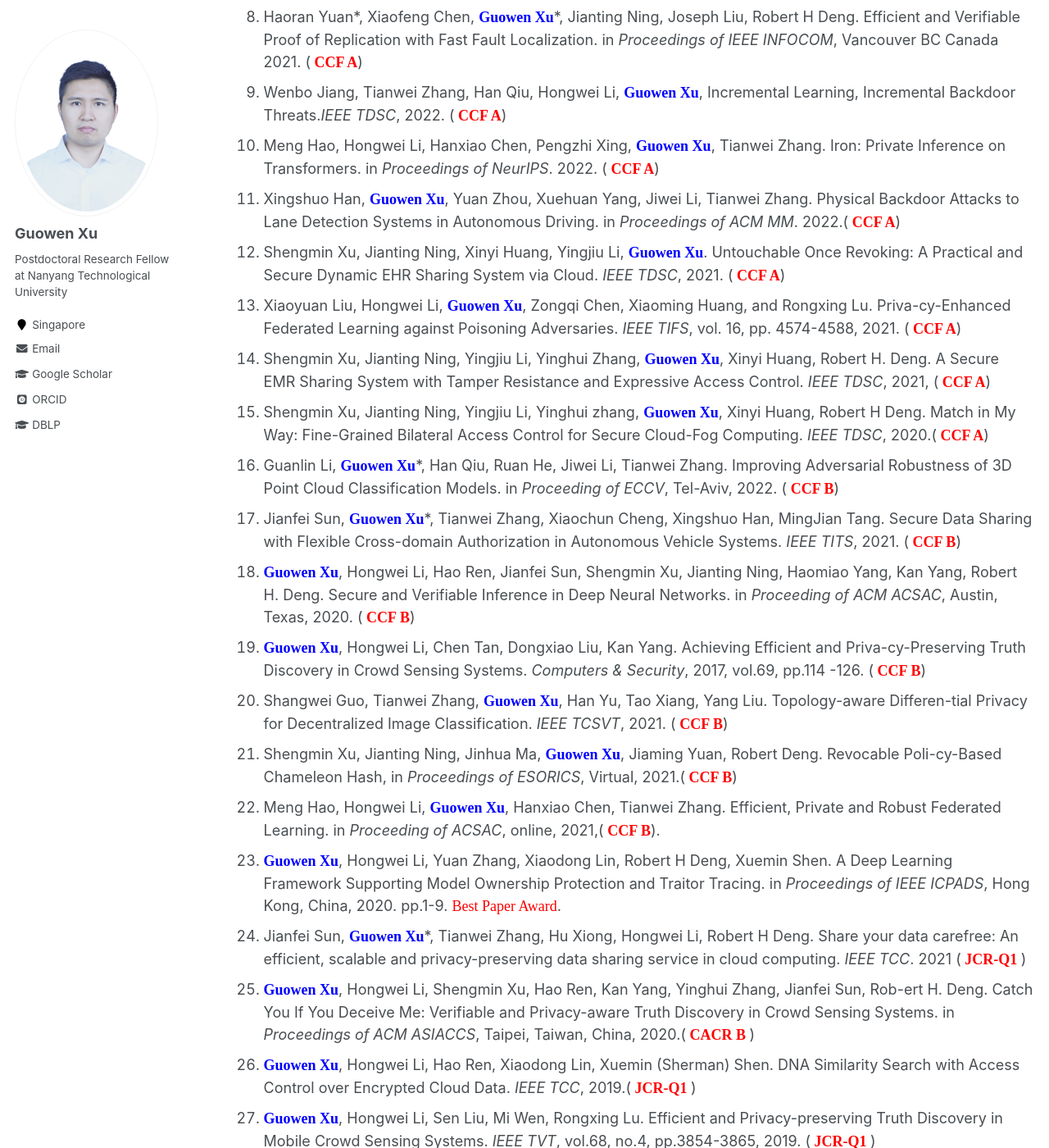
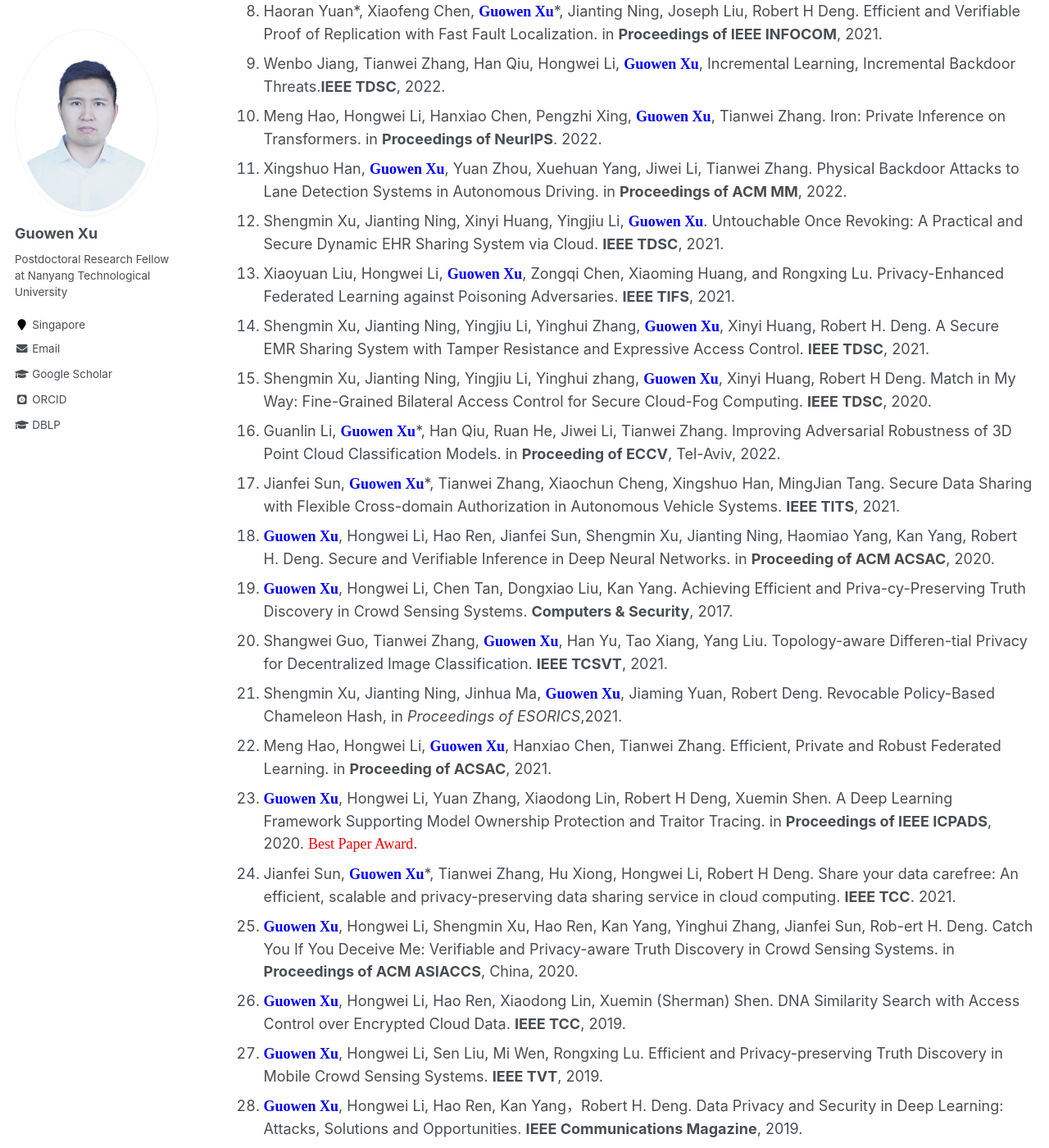
Before and after one commit to Guowen-xu/guowen-xu.github.io, a Jekyll site: the page built from _pages/publications.md, in a window 1280 px wide and 1400 px high, scrolled down 765 px. Shown: the whole window at 82% size. Built offline with Jekyll 4.4.1, drawn with Linux system fonts in a browser that asks for light colours; some web fonts are replaced; some of the changed text lies outside the part shown.

Commit message:
Update publications.md

```diff
--- a/_pages/publications.md
+++ b/_pages/publications.md
@@ -14,38 +14,38 @@ You can find my articles on my [Google Scholar](https://scholar.google.com.hk/ci
 
 
 
-1. **<font face="Times New Roman" color=blue size=4> Guowen Xu</font>**, Hongwei Li, Yun Zhang, Shengmin Xu, Jianting Ning, Robert H. Deng. Privacy-preserving Federated Deep Learning with Irregular Users. *IEEE TDSC*, 2020. (**<font face="Times New Roman" color=red size=4> CCF A</font>**)
-2. **<font face="Times New Roman" color=blue size=4> Guowen Xu</font>**, Hongwei Li, Sen Liu, Kan Yang, Xiaodong Lin. VerifyNet: Secure and Verifiable Federated Learning. *IEEE TIFS*, vol.15, pp.911-926. 2019.(**<font face="Times New Roman" color=red size=4> CCF A</font>**)
-3. **<font face="Times New Roman" color=blue size=4> Guowen Xu</font>**, Hongwei Li, Yuanshun Dai, Kan Yang, Xiaodong Lin. Enabling Efficient and Ge-ometric Range Query with Access Control over Encrypted Spatial Data. *IEEE TIFS*, vol.14, no.4, pp.870-885, 2018. (**<font face="Times New Roman" color=red size=4> CCF A</font>**)
-4. **<font face="Times New Roman" color=blue size=4> Guowen Xu</font>**, Xingshuo Han, Shengmin Xu, Tianwei Zhang, Hongwei Li, Xinyi Huang, Robert H Deng. Hercules: Boosting the Performance of Privacy-preserving Federated Learning. *IEEE TDSC*, 2022. (**<font face="Times New Roman" color=red size=4> CCF A</font>**)
-5. Gelei Deng, **<font face="Times New Roman" color=blue size=4> Guowen Xu</font>**\*, Yuan Zhou, Tianwei Zhang, Yang Liu. On the (In)Security of Secure ROS2. in *Proceedings of ACM CCS*, Los Angeles, U.S.A., 2022. (**<font face="Times New Roman" color=red size=4> CCF A</font>**)
-6. Jianfei Sun, **<font face="Times New Roman" color=blue size=4> Guowen Xu</font>**\*, Xuehuan Yang, Tianwei Zhang, Mamoun Alazab, Robert H. Deng. Verifiable, Fair and Privacy-preserving Broadcast Authorization for Flexible Data Sharing in Clouds. *IEEE TIFS*, 2022.(**<font face="Times New Roman" color=red size=4> CCF A</font>**)
-7. Jianfei Sun, **<font face="Times New Roman" color=blue size=4> Guowen Xu</font>**\*, Tianwei Zhang, Mamoun Alazab, Robert H. Deng. A Practical Fog-based Privacy-preserving Online Car-hailing Service System. *IEEE TIFS*, 2022.(**<font face="Times New Roman" color=red size=4> CCF A</font>**)
-8. Haoran Yuan\*, Xiaofeng Chen, **<font face="Times New Roman" color=blue size=4> Guowen Xu</font>**\*, Jianting Ning, Joseph Liu, Robert H Deng.  Efficient and Verifiable Proof of Replication with Fast Fault Localization. in *Proceedings of IEEE INFOCOM*, Vancouver BC Canada 2021. (**<font face="Times New Roman" color=red size=4> CCF A</font>**)
-9. Wenbo Jiang, Tianwei Zhang, Han Qiu, Hongwei Li, **<font face="Times New Roman" color=blue size=4> Guowen Xu</font>**, Incremental Learning, Incremental Backdoor Threats.*IEEE TDSC*, 2022. (**<font face="Times New Roman" color=red size=4> CCF A</font>**)
-10. Meng Hao, Hongwei Li, Hanxiao Chen, Pengzhi Xing, **<font face="Times New Roman" color=blue size=4> Guowen Xu</font>**, Tianwei Zhang. Iron: Private Inference on Transformers. in *Proceedings of NeurIPS*. 2022. (**<font face="Times New Roman" color=red size=4> CCF A</font>**)
-11. Xingshuo Han, **<font face="Times New Roman" color=blue size=4> Guowen Xu</font>**, Yuan Zhou, Xuehuan Yang, Jiwei Li, Tianwei Zhang. Physical Backdoor Attacks to Lane Detection Systems in Autonomous Driving. in *Proceedings of ACM MM*. 2022.(**<font face="Times New Roman" color=red size=4> CCF A</font>**)
-12. Shengmin Xu, Jianting Ning, Xinyi Huang, Yingjiu Li, **<font face="Times New Roman" color=blue size=4> Guowen Xu</font>**. Untouchable Once Revoking: A Practical and Secure Dynamic EHR Sharing System via Cloud. *IEEE TDSC*, 2021.  (**<font face="Times New Roman" color=red size=4> CCF A</font>**)
-13. Xiaoyuan Liu, Hongwei Li, **<font face="Times New Roman" color=blue size=4> Guowen Xu</font>**, Zongqi Chen, Xiaoming Huang, and Rongxing Lu. Priva-cy-Enhanced Federated Learning against Poisoning Adversaries. *IEEE TIFS*, vol. 16, pp. 4574-4588, 2021. (**<font face="Times New Roman" color=red size=4> CCF A</font>**)
-14. Shengmin Xu, Jianting Ning, Yingjiu Li, Yinghui Zhang, **<font face="Times New Roman" color=blue size=4> Guowen Xu</font>**, Xinyi Huang, Robert H. Deng. A Secure EMR Sharing System with Tamper Resistance and Expressive Access Control. *IEEE TDSC*, 2021, (**<font face="Times New Roman" color=red size=4> CCF A</font>**)
-15. Shengmin Xu, Jianting Ning, Yingjiu Li, Yinghui zhang, **<font face="Times New Roman" color=blue size=4> Guowen Xu</font>**, Xinyi Huang, Robert H Deng. Match in My Way: Fine-Grained Bilateral Access Control for Secure Cloud-Fog Computing. *IEEE TDSC*, 2020.(**<font face="Times New Roman" color=red size=4> CCF A</font>**)
-16. Guanlin Li, **<font face="Times New Roman" color=blue size=4> Guowen Xu</font>**\*, Han Qiu, Ruan He, Jiwei Li,  Tianwei Zhang. Improving Adversarial Robustness of 3D Point Cloud Classification Models. in *Proceeding of  ECCV*, Tel-Aviv, 2022. (**<font face="Times New Roman" color=red size=4> CCF B</font>**)
-17. Jianfei Sun,  **<font face="Times New Roman" color=blue size=4> Guowen Xu</font>**\*, Tianwei Zhang, Xiaochun Cheng, Xingshuo Han, MingJian Tang. Secure Data Sharing with Flexible Cross-domain Authorization in Autonomous Vehicle Systems. *IEEE TITS*, 2021. (**<font face="Times New Roman" color=red size=4> CCF B</font>**)
-18. **<font face="Times New Roman" color=blue size=4> Guowen Xu</font>**, Hongwei Li, Hao Ren, Jianfei Sun, Shengmin Xu, Jianting Ning, Haomiao Yang, Kan Yang, Robert H. Deng. Secure and Verifiable Inference in Deep Neural Networks. in *Proceeding of ACM ACSAC*, Austin, Texas, 2020. (**<font face="Times New Roman" color=red size=4> CCF B</font>**)
-19. **<font face="Times New Roman" color=blue size=4> Guowen Xu</font>**, Hongwei Li, Chen Tan, Dongxiao Liu, Kan Yang. Achieving Efficient and Priva-cy-Preserving Truth Discovery in Crowd Sensing Systems. *Computers & Security*, 2017, vol.69, pp.114 -126. (**<font face="Times New Roman" color=red size=4> CCF B</font>**)
-20. Shangwei Guo, Tianwei Zhang, **<font face="Times New Roman" color=blue size=4> Guowen Xu</font>**, Han Yu, Tao Xiang, Yang Liu. Topology-aware Differen-tial Privacy for Decentralized Image Classification. *IEEE TCSVT*, 2021. (**<font face="Times New Roman" color=red size=4> CCF B</font>**)
-21. Shengmin Xu, Jianting Ning, Jinhua Ma, **<font face="Times New Roman" color=blue size=4> Guowen Xu</font>**, Jiaming Yuan, Robert Deng. Revocable Poli-cy-Based Chameleon Hash, in *Proceedings of ESORICS*, Virtual, 2021.(**<font face="Times New Roman" color=red size=4> CCF B</font>**)
-22. Meng Hao, Hongwei Li, **<font face="Times New Roman" color=blue size=4> Guowen Xu</font>**, Hanxiao Chen, Tianwei Zhang. Efficient, Private and Robust Federated Learning. in *Proceeding of ACSAC*, online, 2021,(**<font face="Times New Roman" color=red size=4> CCF B</font>**).
-23. **<font face="Times New Roman" color=blue size=4> Guowen Xu</font>**, Hongwei Li, Yuan Zhang, Xiaodong Lin, Robert H Deng, Xuemin Shen. A Deep Learning Framework Supporting Model Ownership Protection and Traitor Tracing. in *Proceedings of IEEE ICPADS*, Hong Kong, China, 2020. pp.1-9. <font face="Times New Roman" color=red size=4> Best Paper Award</font>.
-24. Jianfei Sun,  **<font face="Times New Roman" color=blue size=4> Guowen Xu</font>**\*, Tianwei Zhang, Hu Xiong, Hongwei Li, Robert H Deng. Share your data carefree: An efficient, scalable and privacy-preserving data sharing service in cloud computing. *IEEE TCC*. 2021  (**<font face="Times New Roman" color=red size=4> JCR-Q1 </font>**)
-25. **<font face="Times New Roman" color=blue size=4> Guowen Xu</font>**, Hongwei Li, Shengmin Xu, Hao Ren, Kan Yang, Yinghui Zhang, Jianfei Sun, Rob-ert H. Deng. Catch You If You Deceive Me: Verifiable and Privacy-aware Truth Discovery in Crowd Sensing Systems. in *Proceedings of ACM ASIACCS*, Taipei, Taiwan, China, 2020.(**<font face="Times New Roman" color=red size=4> CACR B </font>**)
-26. **<font face="Times New Roman" color=blue size=4> Guowen Xu</font>**, Hongwei Li, Hao Ren, Xiaodong Lin, Xuemin (Sherman) Shen. DNA Similarity Search with Access Control over Encrypted Cloud Data. *IEEE TCC*, 2019.(**<font face="Times New Roman" color=red size=4> JCR-Q1 </font>**)
-27. **<font face="Times New Roman" color=blue size=4> Guowen Xu</font>**, Hongwei Li, Sen Liu, Mi Wen, Rongxing Lu. Efficient and Privacy-preserving Truth Discovery in Mobile Crowd Sensing Systems. *IEEE TVT*, vol.68, no.4, pp.3854-3865, 2019. (**<font face="Times New Roman" color=red size=4> JCR-Q1 </font>**)
-28. **<font face="Times New Roman" color=blue size=4> Guowen Xu</font>**, Hongwei Li, Hao Ren, Kan Yang，Robert H. Deng. Data Privacy and Security in Deep Learning: Attacks, Solutions and Opportunities. *IEEE Communications Magazine*, vol.57, no.11, pp.116-122, 2019. (**<font face="Times New Roman" color=red size=4> JCR-Q1 </font>**)
-29. Haoxiao Chen, Hongwei Li, Guishan Dong, Meng Hao, **<font face="Times New Roman" color=blue size=4> Guowen Xu</font>**, Xiaoming Huang, Zhe Liu. Practical Membership Inference Attack Against Collaborative Inference in Industrial IoT. *IEEE TII*, 2021, vol. 18, no. 1, pp. 477-487.(**<font face="Times New Roman" color=red size=4> JCR-Q1 </font>**)
-30. Yiran Li, Hongwei Li,  **<font face="Times New Roman" color=blue size=4> Guowen Xu</font>**, Tao Xiang, Rongxing Lu. Practical Privacy-Preserving Federated Learning in Vehicular Fog Computing. *IEEE TVT*, 2021. (**<font face="Times New Roman" color=red size=4> JCR-Q1 </font>**)
-31. Guiqiang Hu, Hongwei Li, **<font face="Times New Roman" color=blue size=4> Guowen Xu</font>**, Xinqiang Ma. Enabling Simultaneous Content Regulation and Privacy Protection for Cloud Storage Image. *IEEE TCC*. 2021  (**<font face="Times New Roman" color=red size=4> JCR-Q1 </font>**)
-32. Hao Ren, Hongwei Li, Dongxiao Liu,  **<font face="Times New Roman" color=blue size=4> Guowen Xu</font>**, Xuemin Shen. Enabling Secure and Versatile Packet Inspection with Probable Cause Privacy for Outsourced Middlebox. *IEEE TCC*. 2021  (**<font face="Times New Roman" color=red size=4> JCR-Q1 </font>**)
-33. Hao Ren, Hongwei Li, Dongxiao Liu,  **<font face="Times New Roman" color=blue size=4> Guowen Xu</font>**，Nan Cheng, Sherman Shen. Privacy-preserving Efficient Verifiable Deep Packet Inspection for Cloud-assisted Middlebox.  *IEEE TCC*. 2021  (**<font face="Times New Roman" color=red size=4> JCR-Q1 </font>**)
-34. Meng Hao, Hongwei Li, Xizhao Luo, **<font face="Times New Roman" color=blue size=4> Guowen Xu</font>**, Haomiao Yang and Sen Liu. Efficient and Priva-cy-enhanced Federated Learning for Industrial Artificial Intelligence. *IEEE TII*. 2021  (**<font face="Times New Roman" color=red size=4> JCR-Q1 </font>**)
-35. **<font face="Times New Roman" color=blue size=4> Guowen Xu</font>**, Hongwei Li, Rongxing Lu. Practical and Privacy-Aware Truth Discovery in Mobile Crowd Sensing Systems. in *Proceedings of ACM CCS*, Toronto, Canada. 2018, pp.2132-2134. (Poster)
+1. **<font face="Times New Roman" color=blue size=4> Guowen Xu</font>**, Hongwei Li, Yun Zhang, Shengmin Xu, Jianting Ning, Robert H. Deng. Privacy-preserving Federated Deep Learning with Irregular Users. **IEEE TDSC**, 2020.
+2. **<font face="Times New Roman" color=blue size=4> Guowen Xu</font>**, Hongwei Li, Sen Liu, Kan Yang, Xiaodong Lin. VerifyNet: Secure and Verifiable Federated Learning. *IEEE TIFS*, vol.15, pp.911-926. 2019.
+3. **<font face="Times New Roman" color=blue size=4> Guowen Xu</font>**, Hongwei Li, Yuanshun Dai, Kan Yang, Xiaodong Lin. Enabling Efficient and Ge-ometric Range Query with Access Control over Encrypted Spatial Data. **IEEE TIFS**,  2018.
+4. **<font face="Times New Roman" color=blue size=4> Guowen Xu</font>**, Xingshuo Han, Shengmin Xu, Tianwei Zhang, Hongwei Li, Xinyi Huang, Robert H Deng. Hercules: Boosting the Performance of Privacy-preserving Federated Learning. **IEEE TDSC**, 2022.
+5. Gelei Deng, **<font face="Times New Roman" color=blue size=4> Guowen Xu</font>**\*, Yuan Zhou, Tianwei Zhang, Yang Liu. On the (In)Security of Secure ROS2. in **Proceedings of ACM CCS**, 2022.
+6. Jianfei Sun, **<font face="Times New Roman" color=blue size=4> Guowen Xu</font>**\*, Xuehuan Yang, Tianwei Zhang, Mamoun Alazab, Robert H. Deng. Verifiable, Fair and Privacy-preserving Broadcast Authorization for Flexible Data Sharing in Clouds. **IEEE TIFS**, 2022.
+7. Jianfei Sun, **<font face="Times New Roman" color=blue size=4> Guowen Xu</font>**\*, Tianwei Zhang, Mamoun Alazab, Robert H. Deng. A Practical Fog-based Privacy-preserving Online Car-hailing Service System. **IEEE TIFS**, 2022.
+8. Haoran Yuan\*, Xiaofeng Chen, **<font face="Times New Roman" color=blue size=4> Guowen Xu</font>**\*, Jianting Ning, Joseph Liu, Robert H Deng.  Efficient and Verifiable Proof of Replication with Fast Fault Localization. in **Proceedings of IEEE INFOCOM**, 2021.
+9. Wenbo Jiang, Tianwei Zhang, Han Qiu, Hongwei Li, **<font face="Times New Roman" color=blue size=4> Guowen Xu</font>**, Incremental Learning, Incremental Backdoor Threats.**IEEE TDSC**, 2022.
+10. Meng Hao, Hongwei Li, Hanxiao Chen, Pengzhi Xing, **<font face="Times New Roman" color=blue size=4> Guowen Xu</font>**, Tianwei Zhang. Iron: Private Inference on Transformers. in **Proceedings of NeurIPS**. 2022.
+11. Xingshuo Han, **<font face="Times New Roman" color=blue size=4> Guowen Xu</font>**, Yuan Zhou, Xuehuan Yang, Jiwei Li, Tianwei Zhang. Physical Backdoor Attacks to Lane Detection Systems in Autonomous Driving. in **Proceedings of ACM MM**, 2022.
+12. Shengmin Xu, Jianting Ning, Xinyi Huang, Yingjiu Li, **<font face="Times New Roman" color=blue size=4> Guowen Xu</font>**. Untouchable Once Revoking: A Practical and Secure Dynamic EHR Sharing System via Cloud. **IEEE TDSC**, 2021.
+13. Xiaoyuan Liu, Hongwei Li, **<font face="Times New Roman" color=blue size=4> Guowen Xu</font>**, Zongqi Chen, Xiaoming Huang, and Rongxing Lu. Privacy-Enhanced Federated Learning against Poisoning Adversaries. **IEEE TIFS**, 2021.
+14. Shengmin Xu, Jianting Ning, Yingjiu Li, Yinghui Zhang, **<font face="Times New Roman" color=blue size=4> Guowen Xu</font>**, Xinyi Huang, Robert H. Deng. A Secure EMR Sharing System with Tamper Resistance and Expressive Access Control. **IEEE TDSC**, 2021.
+15. Shengmin Xu, Jianting Ning, Yingjiu Li, Yinghui zhang, **<font face="Times New Roman" color=blue size=4> Guowen Xu</font>**, Xinyi Huang, Robert H Deng. Match in My Way: Fine-Grained Bilateral Access Control for Secure Cloud-Fog Computing. **IEEE TDSC**, 2020.
+16. Guanlin Li, **<font face="Times New Roman" color=blue size=4> Guowen Xu</font>**\*, Han Qiu, Ruan He, Jiwei Li,  Tianwei Zhang. Improving Adversarial Robustness of 3D Point Cloud Classification Models. in **Proceeding of  ECCV**, Tel-Aviv, 2022.
+17. Jianfei Sun,  **<font face="Times New Roman" color=blue size=4> Guowen Xu</font>**\*, Tianwei Zhang, Xiaochun Cheng, Xingshuo Han, MingJian Tang. Secure Data Sharing with Flexible Cross-domain Authorization in Autonomous Vehicle Systems. **IEEE TITS**, 2021.
+18. **<font face="Times New Roman" color=blue size=4> Guowen Xu</font>**, Hongwei Li, Hao Ren, Jianfei Sun, Shengmin Xu, Jianting Ning, Haomiao Yang, Kan Yang, Robert H. Deng. Secure and Verifiable Inference in Deep Neural Networks. in **Proceeding of ACM ACSAC**, 2020.
+19. **<font face="Times New Roman" color=blue size=4> Guowen Xu</font>**, Hongwei Li, Chen Tan, Dongxiao Liu, Kan Yang. Achieving Efficient and Priva-cy-Preserving Truth Discovery in Crowd Sensing Systems. **Computers & Security**, 2017.
+20. Shangwei Guo, Tianwei Zhang, **<font face="Times New Roman" color=blue size=4> Guowen Xu</font>**, Han Yu, Tao Xiang, Yang Liu. Topology-aware Differen-tial Privacy for Decentralized Image Classification. **IEEE TCSVT**, 2021.
+21. Shengmin Xu, Jianting Ning, Jinhua Ma, **<font face="Times New Roman" color=blue size=4> Guowen Xu</font>**, Jiaming Yuan, Robert Deng. Revocable Policy-Based Chameleon Hash, in *Proceedings of ESORICS*,2021.
+22. Meng Hao, Hongwei Li, **<font face="Times New Roman" color=blue size=4> Guowen Xu</font>**, Hanxiao Chen, Tianwei Zhang. Efficient, Private and Robust Federated Learning. in **Proceeding of ACSAC**, 2021.
+23. **<font face="Times New Roman" color=blue size=4> Guowen Xu</font>**, Hongwei Li, Yuan Zhang, Xiaodong Lin, Robert H Deng, Xuemin Shen. A Deep Learning Framework Supporting Model Ownership Protection and Traitor Tracing. in **Proceedings of IEEE ICPADS**, 2020. <font face="Times New Roman" color=red size=4> Best Paper Award</font>.
+24. Jianfei Sun,  **<font face="Times New Roman" color=blue size=4> Guowen Xu</font>**\*, Tianwei Zhang, Hu Xiong, Hongwei Li, Robert H Deng. Share your data carefree: An efficient, scalable and privacy-preserving data sharing service in cloud computing. **IEEE TCC**. 2021.
+25. **<font face="Times New Roman" color=blue size=4> Guowen Xu</font>**, Hongwei Li, Shengmin Xu, Hao Ren, Kan Yang, Yinghui Zhang, Jianfei Sun, Rob-ert H. Deng. Catch You If You Deceive Me: Verifiable and Privacy-aware Truth Discovery in Crowd Sensing Systems. in **Proceedings of ACM ASIACCS**, China, 2020.
+26. **<font face="Times New Roman" color=blue size=4> Guowen Xu</font>**, Hongwei Li, Hao Ren, Xiaodong Lin, Xuemin (Sherman) Shen. DNA Similarity Search with Access Control over Encrypted Cloud Data. **IEEE TCC**, 2019.
+27. **<font face="Times New Roman" color=blue size=4> Guowen Xu</font>**, Hongwei Li, Sen Liu, Mi Wen, Rongxing Lu. Efficient and Privacy-preserving Truth Discovery in Mobile Crowd Sensing Systems. **IEEE TVT**,  2019.
+28. **<font face="Times New Roman" color=blue size=4> Guowen Xu</font>**, Hongwei Li, Hao Ren, Kan Yang，Robert H. Deng. Data Privacy and Security in Deep Learning: Attacks, Solutions and Opportunities. **IEEE Communications Magazine**, 2019.
+29. Haoxiao Chen, Hongwei Li, Guishan Dong, Meng Hao, **<font face="Times New Roman" color=blue size=4> Guowen Xu</font>**, Xiaoming Huang, Zhe Liu. Practical Membership Inference Attack Against Collaborative Inference in Industrial IoT. **IEEE TII**, 2021.
+30. Yiran Li, Hongwei Li,  **<font face="Times New Roman" color=blue size=4> Guowen Xu</font>**, Tao Xiang, Rongxing Lu. Practical Privacy-Preserving Federated Learning in Vehicular Fog Computing. **IEEE TVT**, 2021.
+31. Guiqiang Hu, Hongwei Li, **<font face="Times New Roman" color=blue size=4> Guowen Xu</font>**, Xinqiang Ma. Enabling Simultaneous Content Regulation and Privacy Protection for Cloud Storage Image. **IEEE TCC**. 2021.
+32. Hao Ren, Hongwei Li, Dongxiao Liu,  **<font face="Times New Roman" color=blue size=4> Guowen Xu</font>**, Xuemin Shen. Enabling Secure and Versatile Packet Inspection with Probable Cause Privacy for Outsourced Middlebox. **IEEE TCC**. 2021.
+33. Hao Ren, Hongwei Li, Dongxiao Liu,  **<font face="Times New Roman" color=blue size=4> Guowen Xu</font>**，Nan Cheng, Sherman Shen. Privacy-preserving Efficient Verifiable Deep Packet Inspection for Cloud-assisted Middlebox.  **IEEE TCC**. 2021.
+34. Meng Hao, Hongwei Li, Xizhao Luo, **<font face="Times New Roman" color=blue size=4> Guowen Xu</font>**, Haomiao Yang and Sen Liu. Efficient and Priva-cy-enhanced Federated Learning for Industrial Artificial Intelligence. **IEEE TII**. 2021
+35. **<font face="Times New Roman" color=blue size=4> Guowen Xu</font>**, Hongwei Li, Rongxing Lu. Practical and Privacy-Aware Truth Discovery in Mobile Crowd Sensing Systems. in **Proceedings of ACM CCS**, Toronto, Canada. 2018, pp.2132-2134. (Poster)
```
